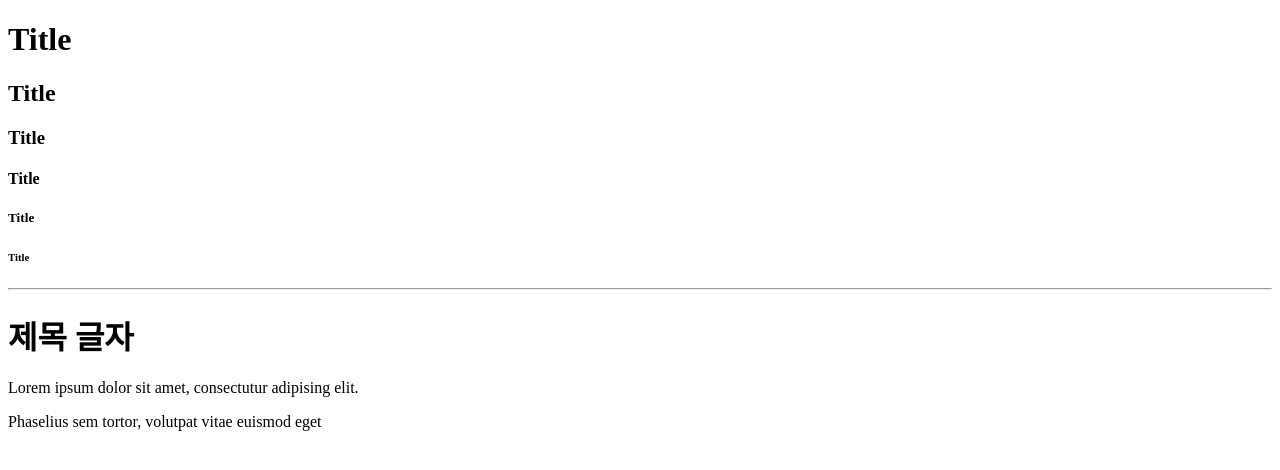
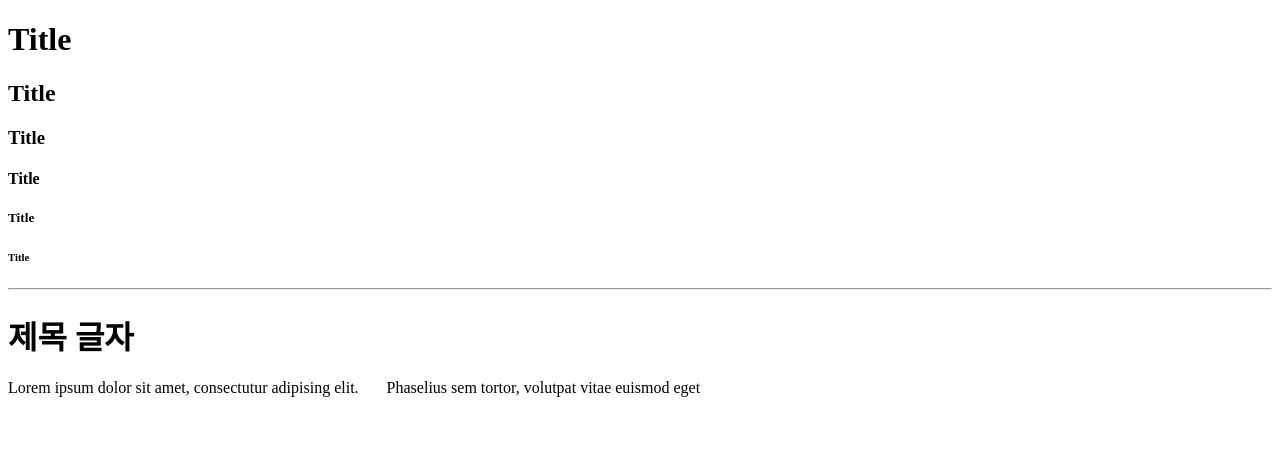
Before and after one commit to githubjal/Test, a plain HTML site: page htmltext.html in a window 1280 px wide. Drawn offline with Linux system fonts and the light colour scheme.

Commit message:
htmltext

```diff
--- a/htmltext.html
+++ b/htmltext.html
@@ -13,8 +13,9 @@
         <h6>Title</h6>
             <hr>
             <h1>제목 글자</h1>
-            <p>Lorem ipsum dolor sit amet, consectutur adipising elit.</p>
-            Phaselius sem tortor, volutpat vitae euismod eget
+            <p>Lorem ipsum dolor sit amet, consectutur adipising elit.
+            &nbsp;&nbsp;&nbsp;&nbsp;&nbsp;
+            Phaselius sem tortor, volutpat vitae euismod eget</p>
 
     </body>
 </html>
```
